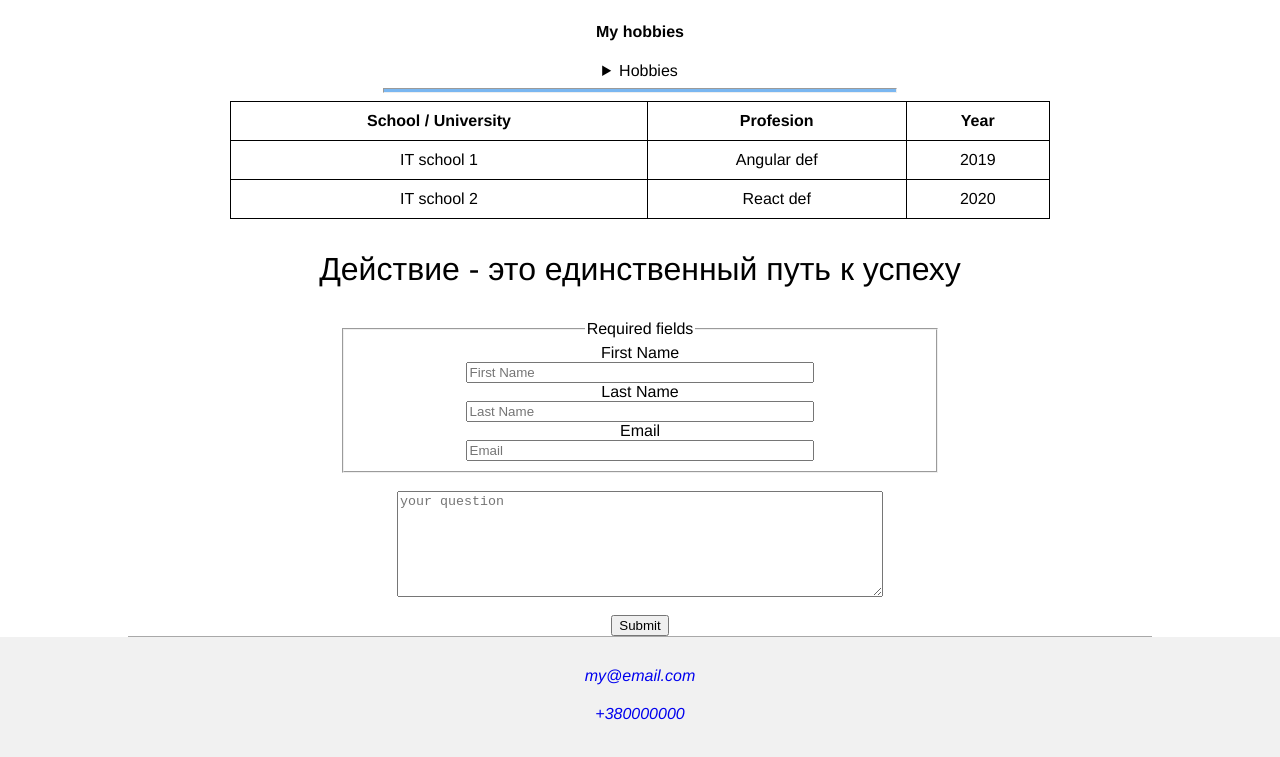
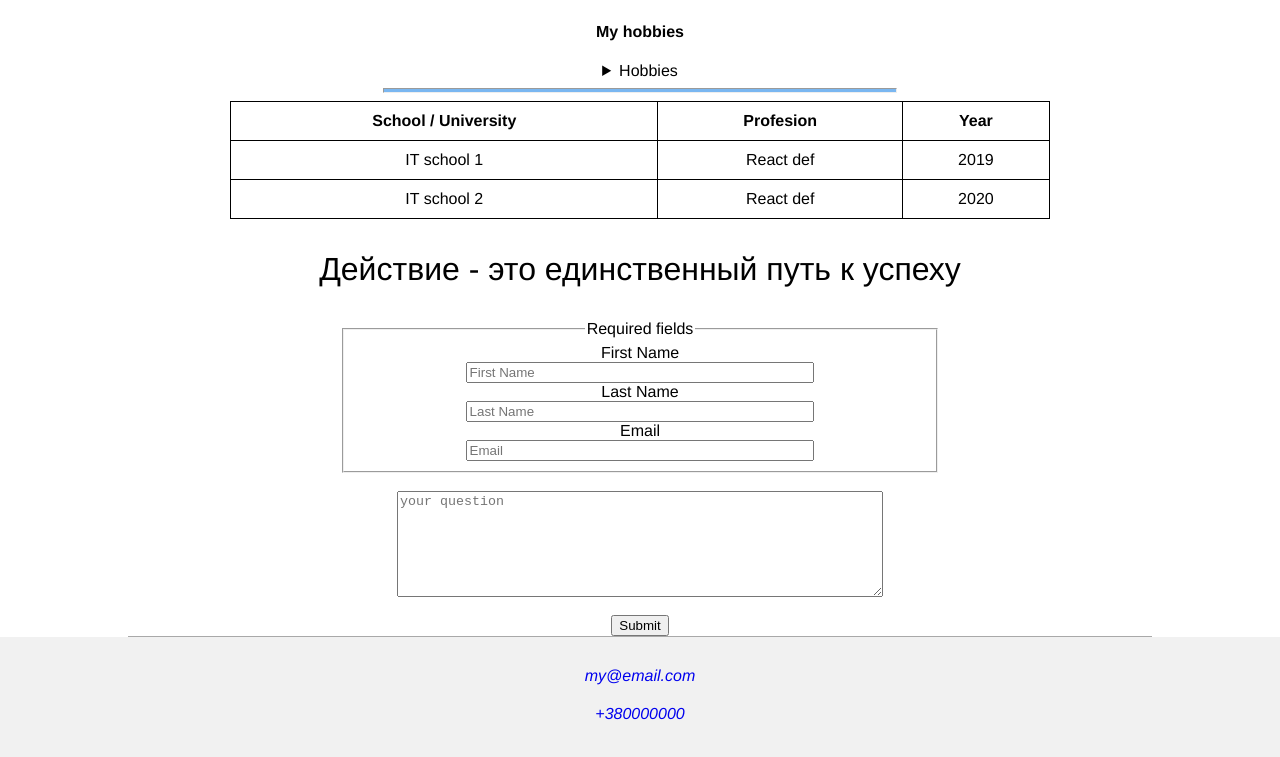
Before and after one commit to Destr16/cv_page, a plain HTML site: page index.html in a window 1280 px wide. Shown: the part 1170-1927 px from the top of the page. Drawn offline with Linux system fonts and the light colour scheme.

Commit message:
refactor some text

```diff
--- a/index.html
+++ b/index.html
@@ -84,7 +84,7 @@
                     <tbody>
                         <tr>
                             <td>IT school 1</td>
-                            <td>Angular def</td>
+                            <td>React def</td>
                             <td>2019</td>
                         </tr>
                         <tr>
```
